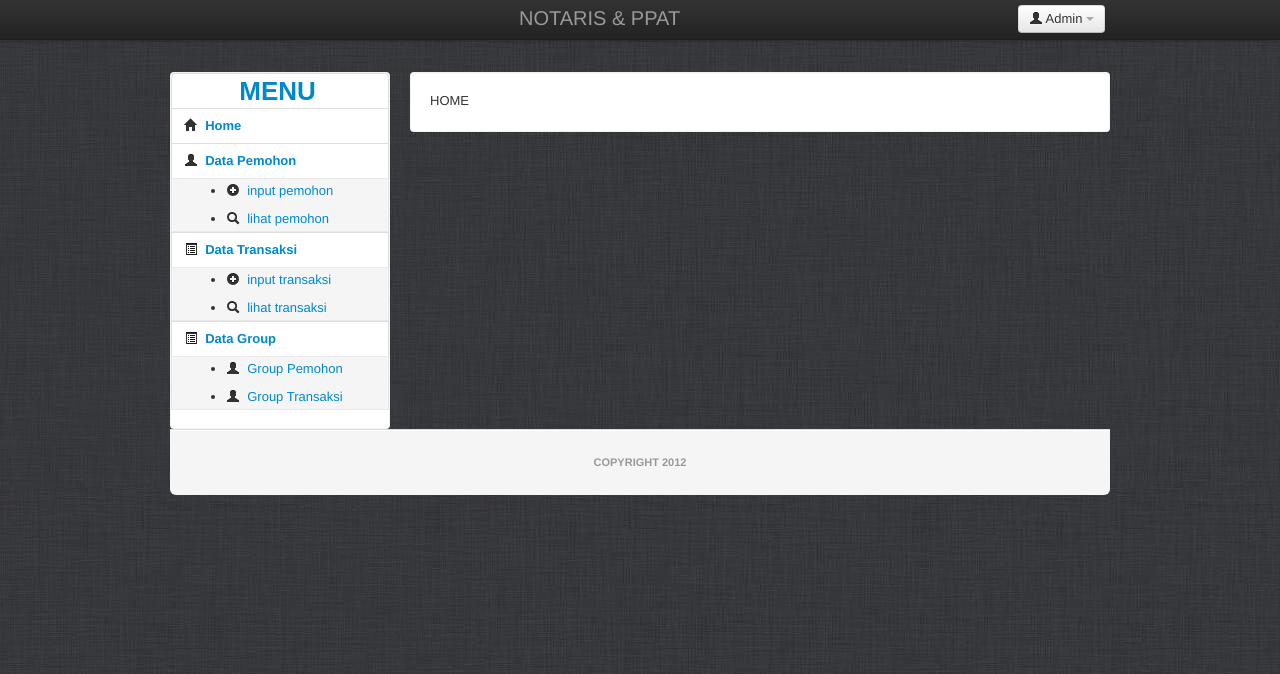
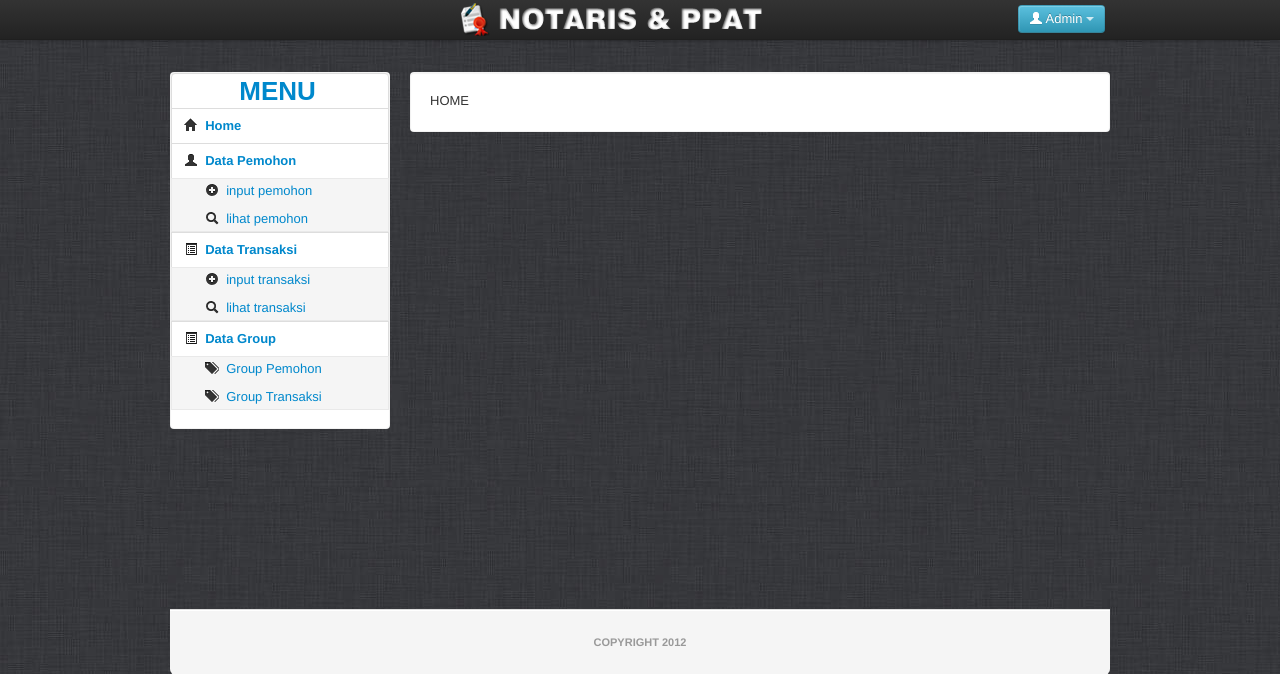
Before and after one commit to jampingstun/nota, a PHP site: page /?op=admin in a window 1280 px wide. Shown: the top 674 px of the page. Run offline with PHP 8.4, Linux system fonts and the light colour scheme; a user stored in the database is signed in.

Commit message:
new tampilan

```diff
--- a/view/header.php
+++ b/view/header.php
@@ -22,7 +22,7 @@
                 .menu li{
                 }
                 .submenu li{
-                    margin-left: 29px;;
+                    margin-left: 8px;;
                 }
                 .submenu li:last-child{
                     padding-bottom: 3px;
@@ -33,7 +33,7 @@
                     padding-top: 3px;
                 }
                 .submenu li:hover{
-                    margin-left: 34px;
+                    margin-left: 20px;
 
                 }
                 .menuhead{
--- a/view/home.php
+++ b/view/home.php
@@ -5,7 +5,9 @@
                HOME
             </div>
         </div>
+
             </div><!--
 -->   </div>
+<br/><br/><br/><br/><br/><br/><br/><br/><br/><br/>
     </body>
 </html>
--- a/view/login.php
+++ b/view/login.php
@@ -6,7 +6,7 @@
             <ul class="nav pull-left">
 <!--        menu kiri        -->
             </ul>
-                <p class="brand" style="margin-left: 35%; margin-bottom: 0;"> NOTARIS & PPAT </p>
+                <p class="brand" style="margin: 0; margin-left: 31%; margin-top: 3px; padding: 0;"><img src="assets/img/header.png"/></p>
 
                 <ul class="nav pull-right">
 <!--          menu kanan          -->
--- a/view/menu.php
+++ b/view/menu.php
@@ -3,8 +3,8 @@
       <div class="navbar-inner">
         <div class="container">
             <div class="btn-group pull-right">
-            <a class="btn dropdown-toggle" data-toggle="dropdown" href="#">
-              <i class="icon-user"></i> Admin
+           <a class="btn btn-info dropdown-toggle" data-toggle="dropdown" href="#">
+              <i class="icon-user icon-white"></i> Admin
               <span class="caret"></span>
             </a>
             <ul class="dropdown-menu">
@@ -14,7 +14,7 @@
             <ul class="nav pull-left">
 <!--        menu kiri        -->
             </ul>
-                <p class="brand" style="margin-left: 35%; margin-bottom: 0;"> NOTARIS & PPAT </p>
+                <p class="brand" style="margin: 0; margin-left: 31%; margin-top: 3px; padding: 0;"><img src="assets/img/header.png"/></p>
 
                 <ul class="nav pull-right">
 <!--          menu kanan          -->
@@ -36,23 +36,23 @@
                     <li><a href="?"><i class="icon-home"></i>&nbsp;&nbsp;<b>Home</b></a></li>
                     <li><a href="#" data-toggle="collapse" data-target="#Mpemohon"><i class="icon-user"></i>&nbsp;&nbsp;<b>Data Pemohon</b> </a></li>
                     <div  style="background-color: #f5f5f5;   border: 1px solid #eee; border: 1px solid rgba(0, 0, 0, 0.05);" >
-                        <ul id="Mpemohon" class="submenu collapse in">
-                            <li><a href="?op=pemohon"><i class="icon-plus-sign"></i>&nbsp; input pemohon</a></li>
-                            <li><a href="?op=tpemohon"><i class="icon-search"></i> &nbsp;lihat pemohon</a></li>
+                        <ul id="Mpemohon" class="submenu collapse in" style="list-style: none;">
+                            <li><a href="?op=pemohon" style="text-decoration: none"><i class="icon-plus-sign"></i>&nbsp; input pemohon</a></li>
+                            <li><a href="?op=tpemohon" style="text-decoration: none"><i class="icon-search"></i> &nbsp;lihat pemohon</a></li>
                         </ul>
                     </div>
                     <li><a href="#" data-toggle="collapse" data-target="#Mtransaksi"><i class="icon-list-alt"></i>&nbsp;&nbsp;<b>Data Transaksi</b></a></li>
                     <div  style="background-color: #f5f5f5;   border: 1px solid #eee; border: 1px solid rgba(0, 0, 0, 0.05);" >
-                        <ul id="Mtransaksi" class="submenu collapse in">
-                            <li ><a href="?op=transaksi&act=add"><i class="icon-plus-sign"></i>&nbsp; input transaksi</a></li>
-                            <li ><a href="?op=ttransaksi"><i class="icon-search"></i> &nbsp;lihat transaksi</a></li>
+                        <ul id="Mtransaksi" class="submenu collapse in" style="list-style: none;">
+                            <li ><a href="?op=transaksi&act=add" style="text-decoration: none"><i class="icon-plus-sign"></i>&nbsp; input transaksi</a></li>
+                            <li ><a href="?op=ttransaksi" style="text-decoration: none"><i class="icon-search"></i> &nbsp;lihat transaksi</a></li>
                         </ul>
                     </div>
                     <li><a href="#" data-toggle="collapse" data-target="#Mtransaksi"><i class="icon-list-alt"></i>&nbsp;&nbsp;<b>Data Group</b></a></li>
                     <div  style="background-color: #f5f5f5;   border: 1px solid #eee; border: 1px solid rgba(0, 0, 0, 0.05);" >
-                        <ul id="Mtransaksi" class="submenu collapse in">
-                            <li ><a href="?op=tgrouppemohon"><i class="icon-user"></i>&nbsp; Group Pemohon</a></li>
-                            <li ><a href="?op=tgrouptransaksi"><i class="icon-user"></i> &nbsp;Group Transaksi</a></li>
+                        <ul id="Mtransaksi" class="submenu collapse in" style="list-style: none;">
+                            <li ><a href="?op=tgrouppemohon" style="text-decoration: none"><i class="icon-tags"></i>&nbsp; Group Pemohon</a></li>
+                            <li ><a href="?op=tgrouptransaksi" style="text-decoration: none"><i class="icon-tags"></i> &nbsp;Group Transaksi</a></li>
                         </ul>
                     </div>
                 </ul>
```
Also changed, not shown: assets/img/header.png (added), assets/img/logo.png (added), 1 other file.
